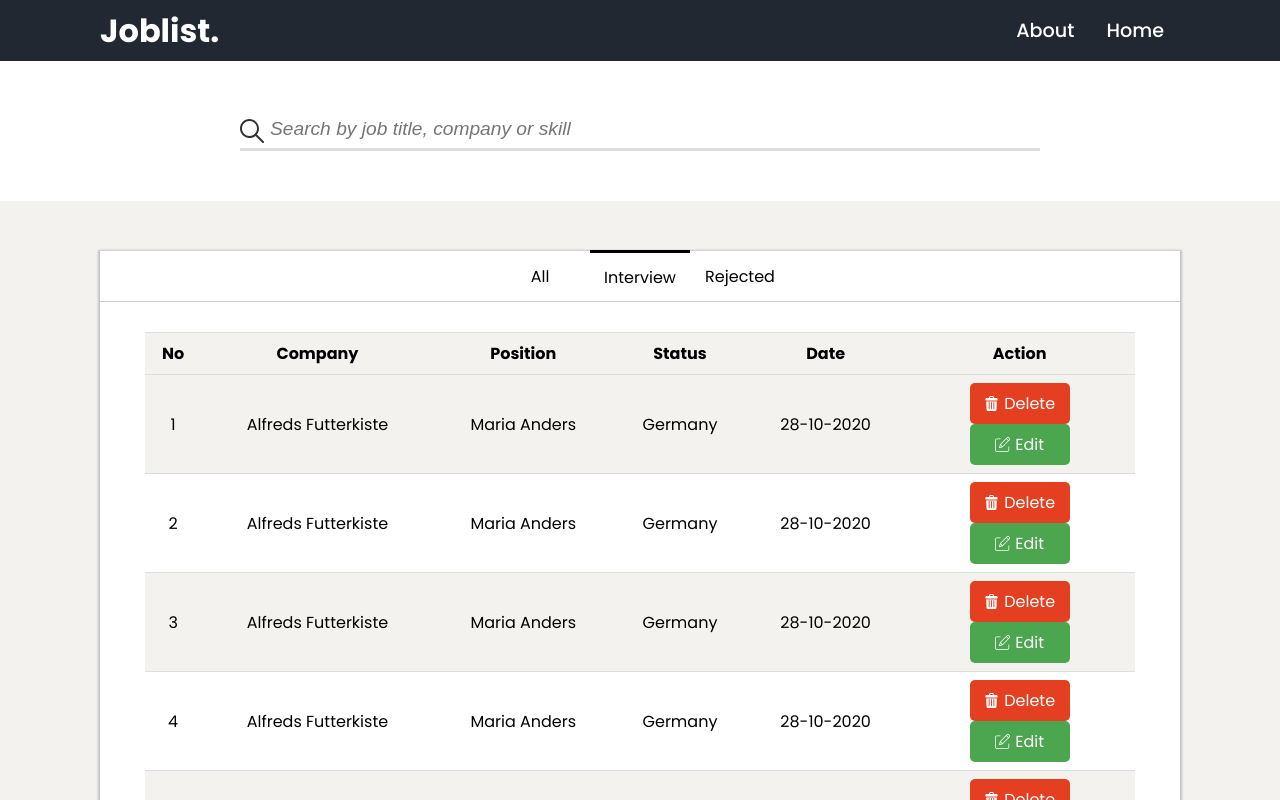
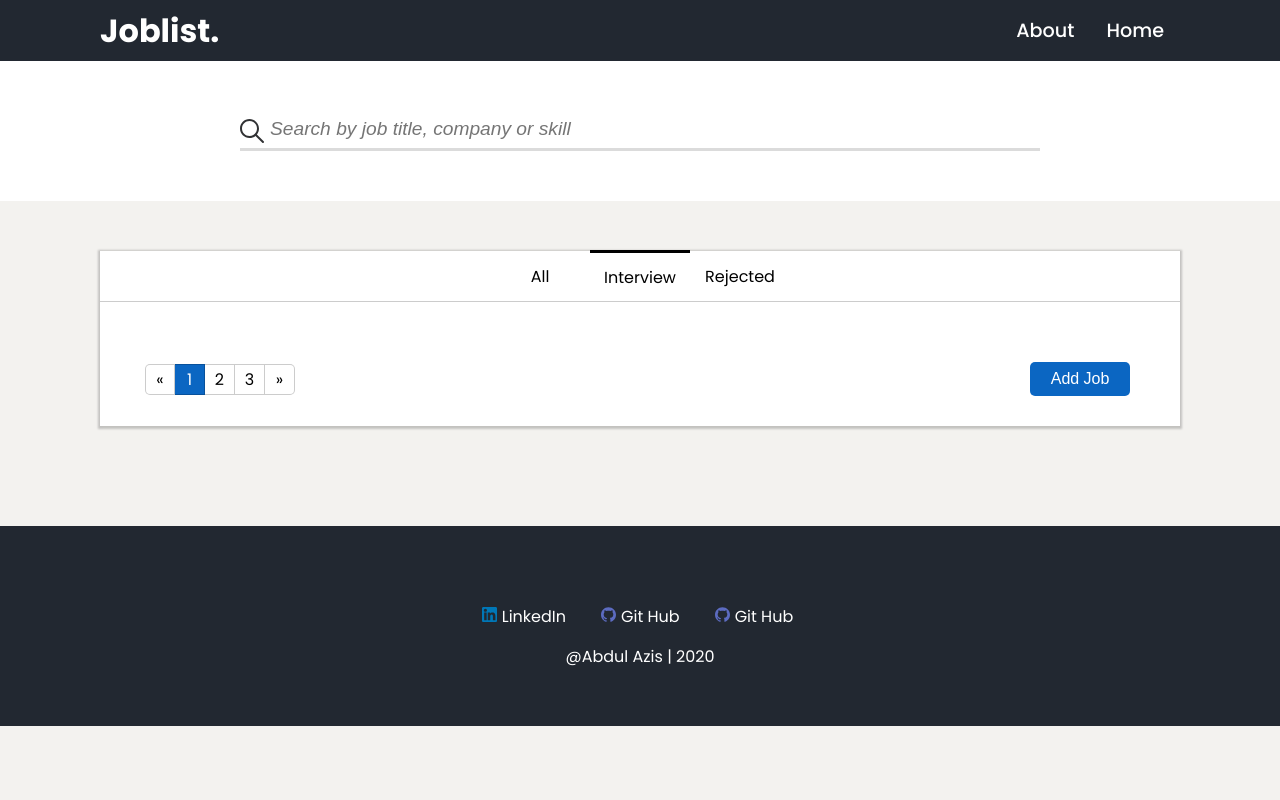
Before and after one commit to Abdulazis530/Job-List-App, a React (Create React App) app in the folder joblistapp/: page / in a window 1280 px wide. Shown: the top 800 px of the page. Built offline with nearby package versions, Linux system fonts and the light colour scheme.

Commit message:
adding joblist functionality 50 %

```diff
--- a/joblistapp/src/actions/index.js
+++ b/joblistapp/src/actions/index.js
@@ -1,18 +1,8 @@
 
 const storageData = JSON.parse(localStorage.getItem("jobs")) || []
-const addJobSucces = values => (
-    {
-        type: "ADD_JOB_CUCCESS",
-        values
-    }
-)
+
 export const addJob = (values) => {
-    return dispatch => {
-        storageData.push(values)
-        localStorage.setItem("jobs", JSON.stringify(storageData))
-        console.log('in action', values)
-        dispatch(addJobSucces(values))
-
-    }
+    storageData.push(values)
+    localStorage.setItem("jobs", JSON.stringify(storageData))
     // const jobs = localStorage.getItem("Jobs")
 }
--- a/joblistapp/src/components/Card.js
+++ b/joblistapp/src/components/Card.js
@@ -1,6 +1,4 @@
 import React, { useState } from 'react'
-import trashIcon from '../assets/icons/trash.svg'
-import editIcon from '../assets/icons/edit.svg'
 import Pagination from './Pagination'
 import Status from './Status'
 import Button from './Button'
@@ -8,7 +6,7 @@ import Modal from './Modal'
 const jobs = [1, 2, 3, 4, 5
 ]
 
-export default function Card() {
+export default function Card({ children }) {
     const [isOpen, setIsOpen] = useState(false)
 
     const toggleModal = () => setIsOpen(!isOpen)
@@ -21,47 +19,7 @@ export default function Card() {
                         <Status />
                     </div>
                     <div className="card__body">
-                        <table>
-                            <thead>
-
-                                <tr>
-                                    <th>No</th>
-                                    <th>Company</th>
-                                    <th>Position</th>
-                                    <th>Status</th>
-                                    <th>Date</th>
-                                    <th>Action</th>
-                                </tr>
-
-                            </thead>
-                            <tbody>
-
-                                {jobs.map((e, index) =>
-
-                                    <tr key={`job-${index + 1}`}>
-                                        <td>{index + 1}</td>
-                                        <td>Alfreds Futterkiste</td>
-                                        <td>Maria Anders</td>
-                                        <td>Germany</td>
-                                        <td>28-10-2020</td>
-                                        <td className="table__action">
-                                            <Button className="btn__delete">
-                                                <img src={trashIcon} alt="trash icon" width="15px" height="15px" />
-                                                <span> Delete</span>
-                                            </Button>
-
-                                            <Button className="btn__edit">
-                                                <img src={editIcon} alt="edit icon" width="15px" height="15px" />
-                                                <span> Edit</span>
-                                            </Button>
-
-                                        </td>
-
-                                    </tr>
-                                )}
-                            </tbody>
-
-                        </table>
+                        {children}
                     </div>
                     <div className="card__footer">
                         <Pagination />
--- a/joblistapp/src/components/Form.js
+++ b/joblistapp/src/components/Form.js
@@ -1,5 +1,4 @@
 import React, { useState } from 'react'
-import { useDispatch } from 'react-redux'
 import { addJob } from '../actions'
 import propTypes from 'prop-types'
 import useForm from '../hooks/useForm'
@@ -9,11 +8,10 @@ import Swal from 'sweetalert2'
 
 export default function Form({ onClose }) {
     const [loading, setLoading] = useState(false)
-    const dispatch = useDispatch()
     const submit = () => {
         setLoading(true)
         setTimeout(() => {
-            dispatch(addJob(values))
+            addJob(values)
             setLoading(false)
             onClose()
             Swal.fire({
--- a/joblistapp/src/reducers/jobList.js
+++ b/joblistapp/src/reducers/jobList.js
@@ -5,7 +5,7 @@ const inputValue = {
     position: ""
 }
 
-const jobLists = (state = { inputValue, jobs: [], loading: false }, action) => {
+const jobLists = (state = { inputValue, jobs: [], loading: false, page: 1 }, action) => {
     switch (action.type) {
 
         case "SEARCH":
```
Also changed, not shown: joblistapp/src/components/JobItem.js (added, +29 -0 lines), joblistapp/src/components/JobList.js (+25 -4 lines), joblistapp/src/components/pages/Home.js (added, +19 -0 lines).
